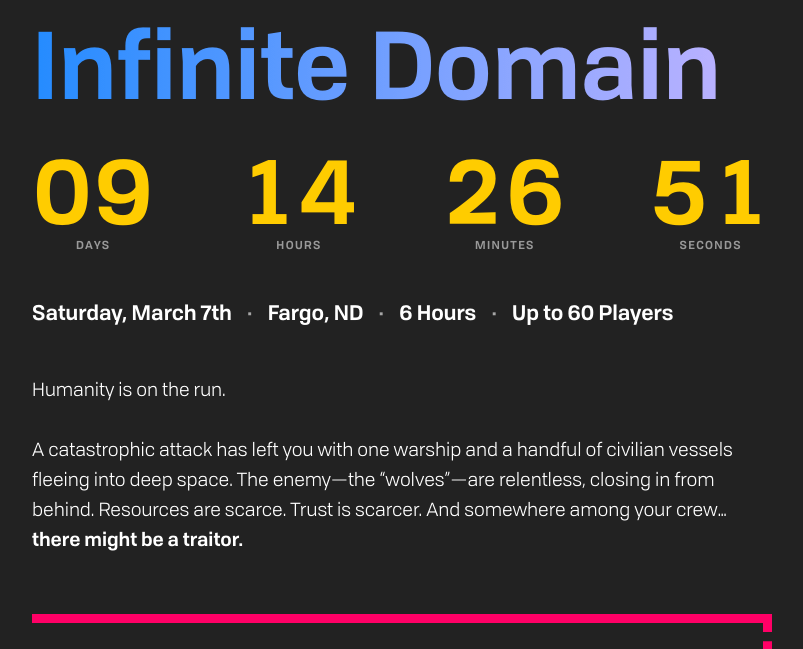
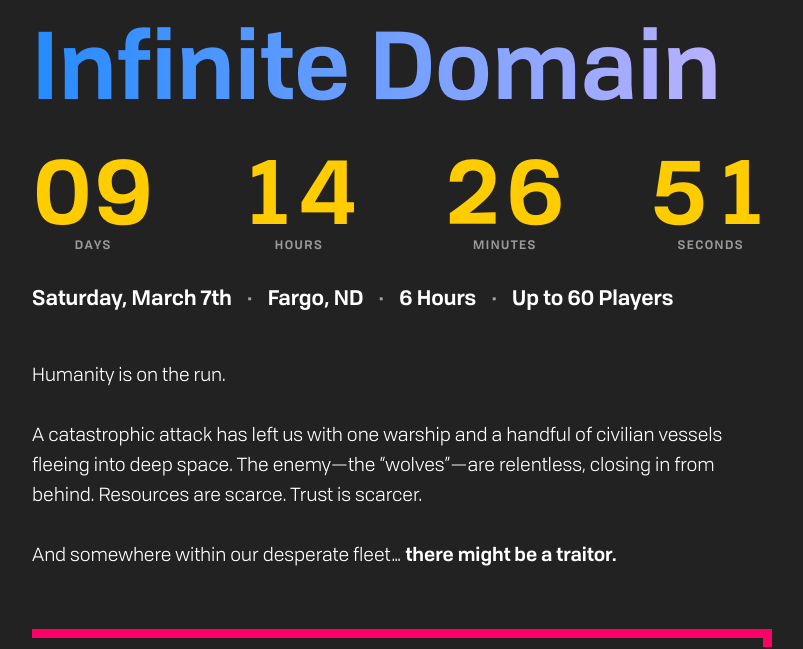
Before and after one commit to jedlimke/prairiefiregaming.com, a Jekyll site: the page built from megagames/den-of-wolves-2026.md, in a window 1280 px wide, cut to the strip 1017-1666 px from the top of the page. Shown: the whole strip, without its empty margins (238-1041 px from the left). Built offline with Jekyll 4.4.1, drawn with Linux system fonts in a browser that asks for light colours.

```diff
--- a/_sass/countdown.scss
+++ b/_sass/countdown.scss
@@ -11,6 +11,10 @@
 	font-variant-numeric: tabular-nums;
 }
 
+.countdown + .event-meta {
+	margin-top: unset;
+}
+
 .countdown-sep {
 	display: none;
 }
@@ -20,7 +24,7 @@
 	flex-direction: column;
 	align-items: center;
 	gap: 4px;
-	font-size: 4rem;
+	font-size: 3rem;
 	line-height: 1;
 	color: var(--brand-yellow);
 
@@ -34,13 +38,13 @@
 }
 
 .countdown-label {
-	font-size: 0.65rem;
+	font-size: 0.6rem;
 	letter-spacing: 0.12em;
 	text-transform: uppercase;
 	color: var(--text-muted);
 
 	@media screen and (min-width: 600px) {
-		font-size: 0.75rem;
+		font-size: 0.8rem;
 	}
 }
 
--- a/_sass/home.scss
+++ b/_sass/home.scss
@@ -242,6 +242,14 @@
 
 	.countdown-unit {
 		color: white;
+
+		@media screen and (min-width: 600px) {
+			font-size: 6rem;
+		}
+
+		@media screen and (min-width: 800px) {
+			font-size: 8rem;
+		}
 	}
 	.countdown-label {
 		color: black;
--- a/megagames/den-of-wolves-2026.md
+++ b/megagames/den-of-wolves-2026.md
@@ -27,7 +27,9 @@
 
 Humanity is on the run.
 
-A catastrophic attack has left you with one warship and a handful of civilian vessels fleeing into deep space. The enemy—the "wolves"—are relentless, closing in from behind. Resources are scarce. Trust is scarcer. And somewhere among your crew... **there might be a traitor.**
+A catastrophic attack has left us with one warship and a handful of civilian vessels fleeing into deep space. The enemy—the "wolves"—are relentless, closing in from behind. Resources are scarce. Trust is scarcer.
+
+And somewhere within our desperate fleet... **there might be a traitor.**
 
 <div class="callout video" data-label="Actual Gameplay">
     <div class="dow-video-embed">
```
